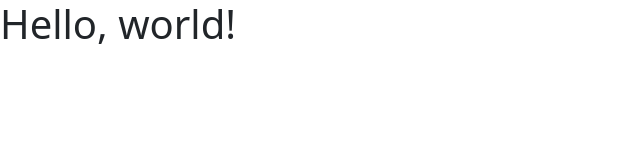
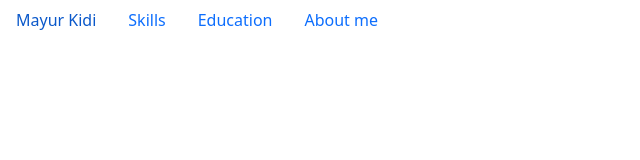
Before and after one commit to mayurkidi/portfolio, a plain HTML site: page index.html in a window 1280 px wide. Shown: the whole page, without its empty margins (0-640 px from the left). Drawn offline with nearby package versions, Linux system fonts and the light colour scheme.

Commit message:
index.html

```diff
--- a/index.html
+++ b/index.html
@@ -11,8 +11,20 @@
     <title>Hello, world!</title>
   </head>
   <body>
-    <h1>Hello, world!</h1>
-
+    <ul class="nav">
+        <li class="nav-item">
+          <a class="nav-link active" aria-current="page" href="#">Mayur Kidi</a>
+        </li>
+        <li class="nav-item">
+          <a class="nav-link" href="#">Skills</a>
+        </li>
+        <li class="nav-item">
+          <a class="nav-link" href="#">Education</a>
+        </li>
+        <li class="nav-item">
+            <a class="nav-link" href="#">About me</a>
+          </li>
+      </ul>
     <!-- Optional JavaScript; choose one of the two! -->
 
     <!-- Option 1: Bootstrap Bundle with Popper -->
```
